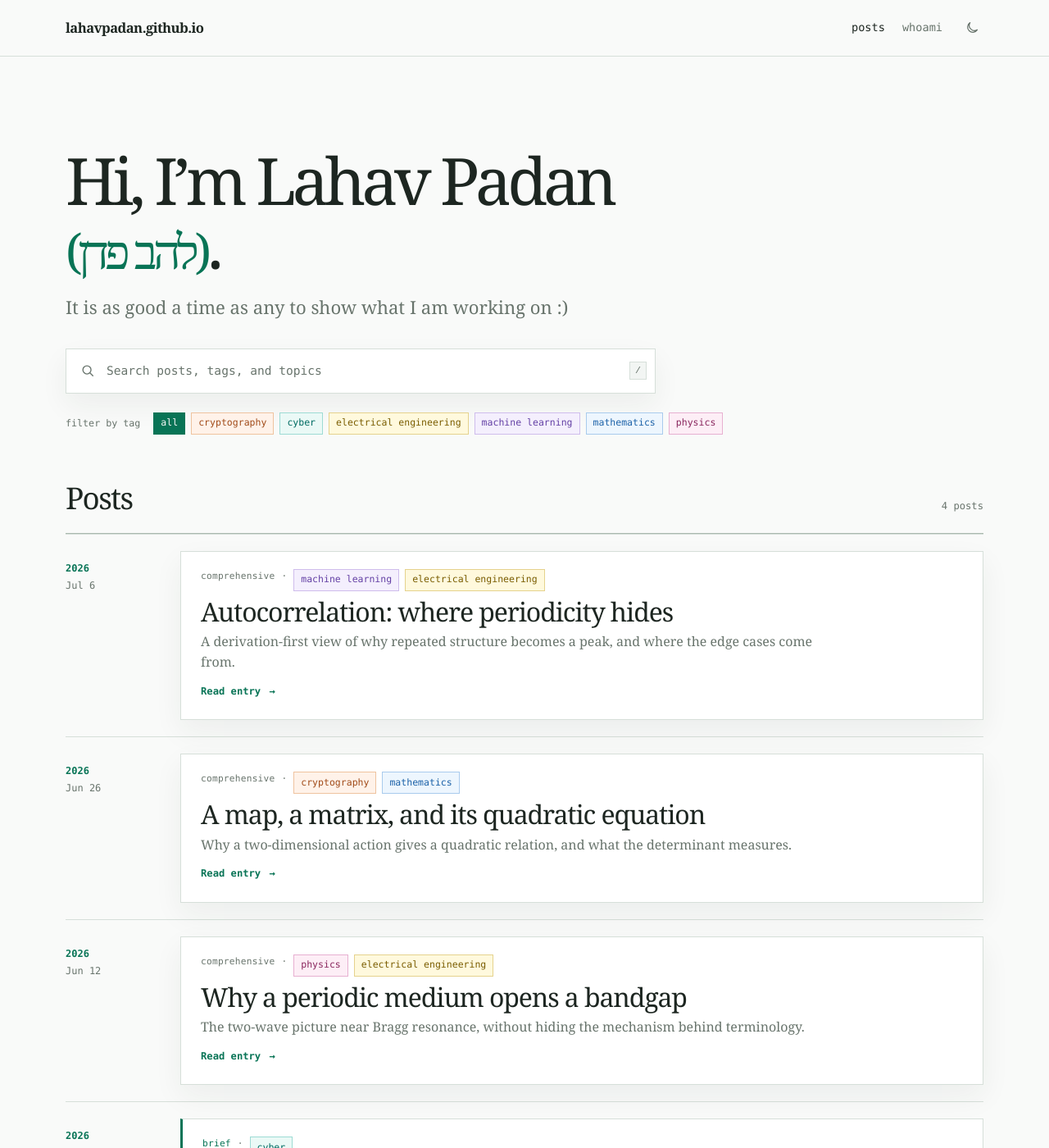
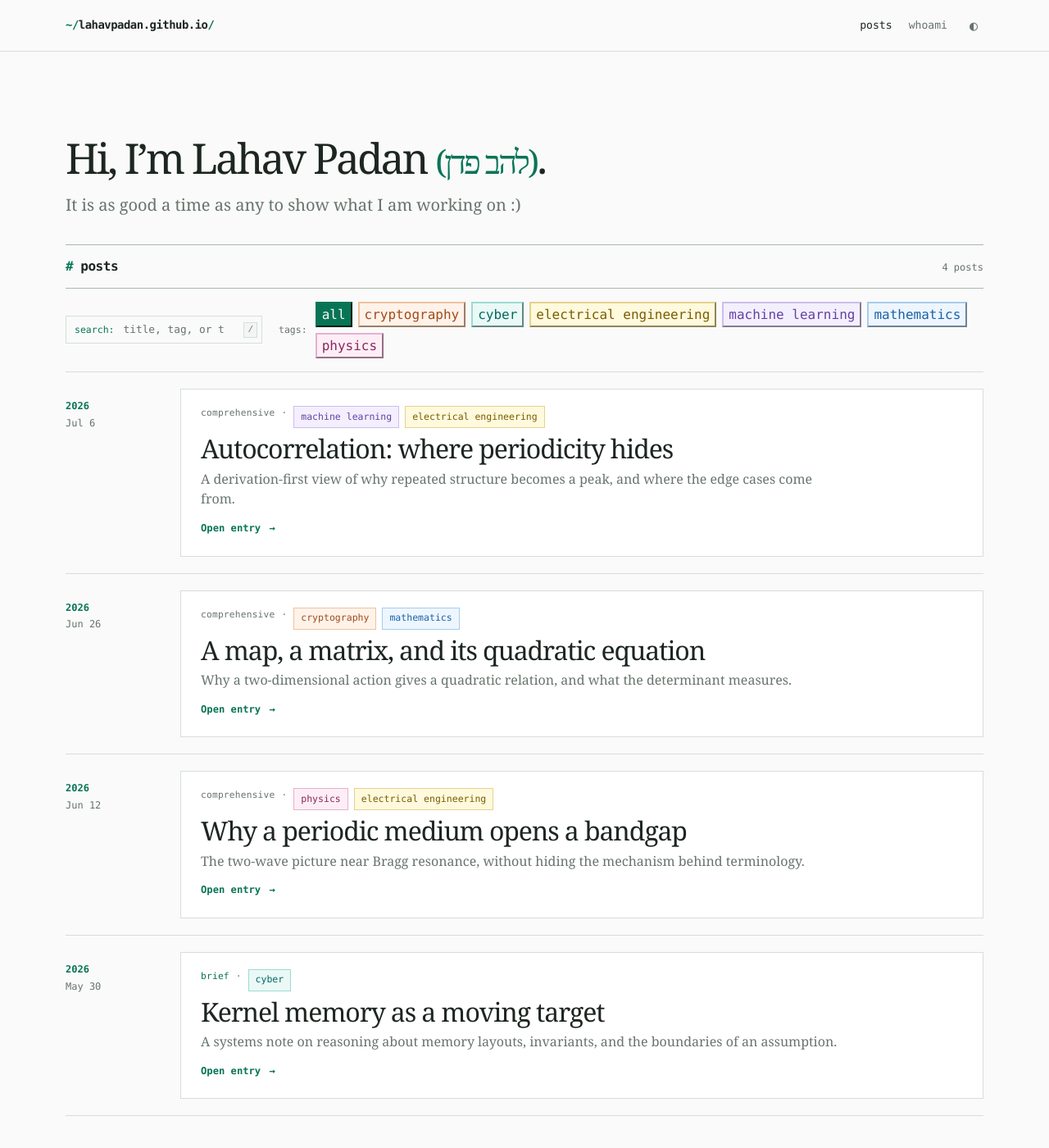
Before and after one commit to LahavPadan/lahavpadan.github.io, a Jekyll site: the page built from index.html, in a window 1280 px wide and 1400 px high. Shown: the whole window at 82% size. Built offline with Jekyll 4.4.1, drawn with Linux system fonts in a browser that asks for light colours.

Commit message:
Refine design 2

```diff
--- a/_includes/header.html
+++ b/_includes/header.html
@@ -1,18 +1,12 @@
 <header class="site-header">
   <div class="shell header-inner">
-    <a class="site-mark" href="{{ '/' | relative_url }}" aria-label="lahavpadan.github.io home">lahavpadan.github.io</a>
+    <a class="site-mark" href="{{ '/' | relative_url }}" aria-label="lahavpadan.github.io home"><span class="site-mark__prompt">~/</span>lahavpadan.github.io<span class="site-mark__slash" aria-hidden="true">/</span></a>
 
     <nav class="site-nav" aria-label="Primary navigation">
       <a {% if page.url == '/' %}aria-current="page"{% endif %} href="{{ '/' | relative_url }}">posts</a>
       <a {% if page.url == '/whoami/' %}aria-current="page"{% endif %} href="{{ '/whoami/' | relative_url }}">whoami</a>
       <button class="theme-toggle" type="button" data-theme-toggle aria-label="Use dark theme" aria-pressed="false">
-        <svg class="theme-toggle__icon theme-toggle__moon" viewBox="0 0 24 24" aria-hidden="true" focusable="false">
-          <path d="M20.6 15.1A8.5 8.5 0 0 1 8.9 3.4 8.5 8.5 0 1 0 20.6 15.1Z"></path>
-        </svg>
-        <svg class="theme-toggle__icon theme-toggle__sun" viewBox="0 0 24 24" aria-hidden="true" focusable="false">
-          <circle cx="12" cy="12" r="4"></circle>
-          <path d="M12 2v2M12 20v2M4.93 4.93l1.41 1.41M17.66 17.66l1.41 1.41M2 12h2M20 12h2M4.93 19.07l1.41-1.41M17.66 6.34l1.41-1.41"></path>
-        </svg>
+        <span class="theme-toggle__glyph" aria-hidden="true">◐</span>
         <span class="sr-only" data-theme-text>Toggle colour theme</span>
       </button>
     </nav>
--- a/assets/css/main.css
+++ b/assets/css/main.css
@@ -50,40 +50,64 @@ button { cursor: pointer; }
 .skip-link { position: fixed; left: 16px; top: -60px; z-index: 99; padding: 8px 12px; background: var(--accent); color: var(--page); font-weight: 700; }
 .skip-link:focus { top: 16px; }
 
-/* Header: deliberately quiet, with a PaperMod / Lil'Log-style icon toggle rather than a terminal button. */
-.site-header { position: sticky; top: 0; z-index: 10; border-bottom: 1px solid var(--border); background: color-mix(in srgb, var(--page) 92%, transparent); backdrop-filter: blur(12px); }
-.header-inner { min-height: 68px; display: flex; align-items: center; justify-content: space-between; gap: 24px; }
-.site-mark { color: var(--ink); text-decoration: none; font-family: Georgia, "Times New Roman", serif; font-size: 1.04rem; font-weight: 600; letter-spacing: -.035em; white-space: nowrap; }
-.site-mark:hover { color: var(--accent); }
-.site-nav { display: flex; align-items: center; gap: 21px; font-size: .85rem; }
+/* Header: compact terminal path, borrowed from the spare navigation rhythm of a security-research notebook. */
+.site-header { position: sticky; top: 0; z-index: 10; border-bottom: 1px solid var(--border); background: color-mix(in srgb, var(--page) 94%, transparent); backdrop-filter: blur(10px); }
+.header-inner { min-height: 62px; display: flex; align-items: center; justify-content: space-between; gap: 24px; }
+.site-mark { color: var(--ink); text-decoration: none; font-size: .87rem; font-weight: 600; letter-spacing: -.035em; white-space: nowrap; }
+.site-mark__prompt, .site-mark__slash { color: var(--accent); }
+.site-mark:hover { color: var(--ink); }
+.site-nav { display: flex; align-items: center; gap: 20px; font-size: .82rem; }
 .site-nav a { color: var(--muted); text-decoration: none; padding-block: 6px; }
 .site-nav a:hover, .site-nav a[aria-current="page"] { color: var(--ink); }
-.theme-toggle { width: 29px; height: 29px; display: grid; place-items: center; padding: 0; border: 0; color: var(--muted); background: transparent; }
-.theme-toggle:hover { color: var(--ink); }
+.theme-toggle { display: grid; place-items: center; width: 24px; height: 24px; padding: 0; border: 0; color: var(--muted); background: transparent; font-size: 1.05rem; line-height: 1; }
+.theme-toggle:hover { color: var(--accent); }
 .theme-toggle:focus-visible { outline: 2px solid var(--accent); outline-offset: 3px; }
-.theme-toggle__icon { width: 18px; height: 18px; fill: none; stroke: currentColor; stroke-width: 1.65; stroke-linecap: round; stroke-linejoin: round; }
-.theme-toggle__sun { display: none; }
-:root[data-theme="dark"] .theme-toggle__moon { display: none; }
-:root[data-theme="dark"] .theme-toggle__sun { display: block; }
 
 .site-main { min-height: calc(100vh - 150px); }
 .site-footer { display: flex; gap: 8px; flex-wrap: wrap; border-top: 1px solid var(--border); padding-block: 24px 38px; color: var(--muted); font-size: .76rem; }
 
-/* Home */
-.home-hero { padding-block: clamp(55px, 9vw, 112px) 48px; }
-.home-hero h1 { max-width: 800px; margin: 0; font-family: Georgia, "Times New Roman", serif; font-size: clamp(2.75rem, 6.2vw, 5.8rem); letter-spacing: -.065em; line-height: .98; font-weight: 500; }
-.home-hero__hebrew { color: var(--accent); white-space: nowrap; font-size: .74em; font-weight: 400; }
-.home-hero__lede { max-width: 690px; margin: 21px 0 35px; color: var(--muted); font-family: Georgia, "Times New Roman", serif; font-size: clamp(1.12rem, 2.1vw, 1.38rem); line-height: 1.45; }
-.search-panel { width: min(720px, 100%); min-height: 55px; display: flex; align-items: center; gap: 12px; padding: 7px 10px 7px 17px; border: 1px solid var(--border); background: var(--surface); box-shadow: var(--shadow); }
-.search-panel:focus-within { border-color: var(--accent); outline: 3px solid color-mix(in srgb, var(--accent) 18%, transparent); }
-.search-panel__glyph { width: 18px; height: 18px; flex: 0 0 auto; fill: none; stroke: var(--muted); stroke-width: 1.8; stroke-linecap: round; }
-.search-panel input { width: 100%; min-width: 0; border: 0; outline: 0; color: var(--ink); background: transparent; font-size: .91rem; }
+/* Home: concise personal greeting above a simple shell-like posts index. */
+.home-intro { padding-block: clamp(54px, 9vw, 102px) 34px; }
+.home-intro__greeting { margin: 0; font-family: Georgia, "Times New Roman", serif; font-size: clamp(2rem, 4vw, 3.2rem); font-weight: 500; letter-spacing: -.055em; line-height: 1.08; }
+.home-intro__greeting span { color: var(--accent); font-size: .78em; font-weight: 400; }
+.home-intro__line { max-width: 580px; margin: 15px 0 0; color: var(--muted); font-family: Georgia, "Times New Roman", serif; font-size: clamp(1.05rem, 1.8vw, 1.25rem); line-height: 1.45; }
+.post-index { padding-bottom: 100px; }
+.post-index__heading { display: flex; align-items: baseline; justify-content: space-between; gap: 20px; padding: 13px 0; border-top: 1px solid var(--strong-border); border-bottom: 1px solid var(--strong-border); }
+.post-index__heading h1 { margin: 0; font-size: 1rem; font-weight: 700; letter-spacing: -.03em; }
+.post-index__heading h1 span { color: var(--accent); }
+.post-index__heading p { margin: 0; color: var(--muted); font-size: .75rem; }
+.post-tools { display: grid; grid-template-columns: minmax(240px, 1fr) auto; align-items: center; gap: 20px; padding: 16px 0; border-bottom: 1px solid var(--border); }
+.search-panel { display: flex; align-items: center; min-height: 34px; max-width: 460px; gap: 9px; padding: 0 0 0 10px; border: 1px solid var(--border); background: transparent; }
+.search-panel:focus-within { border-color: var(--accent); box-shadow: inset 2px 0 0 var(--accent); }
+.search-panel__label { color: var(--accent); font-size: .72rem; white-space: nowrap; }
+.search-panel__label::after { content: ":"; }
+.search-panel input { width: 100%; min-width: 0; border: 0; outline: 0; color: var(--ink); background: transparent; font-size: .8rem; }
 .search-panel input::placeholder { color: var(--muted); }
-kbd { padding: 1px 6px; border: 1px solid var(--border); color: var(--muted); background: var(--surface-soft); font-size: .73rem; }
-.filter-region { width: min(880px, 100%); display: flex; align-items: center; gap: 16px; margin-top: 23px; }
-.filter-region__label { color: var(--muted); font-size: .73rem; white-space: nowrap; }
+kbd { margin-right: 5px; padding: 0 4px; border: 1px solid var(--border); color: var(--muted); background: var(--surface-soft); font-size: .68rem; }
+.filter-region { display: flex; align-items: center; gap: 10px; }
+.filter-region__label { color: var(--muted); font-size: .72rem; white-space: nowrap; }
 .tag-filters, .tag-list { display: flex; flex-wrap: wrap; align-items: center; gap: 7px; }
-.tag-filter, .tag { display: inline-flex; align-items: center; min-height: 27px; border: 1px solid var(--border); background: var(--surface); color: var(--muted); text-decoration: none; font-size: .72rem; line-height: 1; padding: 6px 8px; }
+
+/* Timeline: readable cards organized like a compact dated terminal archive. */
+.timeline { border-bottom: 1px solid var(--border); }
+.post-row { display: grid; grid-template-columns: 112px minmax(0, 1fr); gap: 28px; padding-block: 20px; border-top: 1px solid var(--border); }
+.post-row:first-child { border-top: 0; }
+.post-row__date { display: flex; flex-direction: column; gap: 2px; padding-top: 12px; color: var(--muted); font-size: .75rem; }
+.post-row__date time { color: var(--accent); font-weight: 700; }
+.post-card { padding: 20px 24px 22px; border: 1px solid var(--border); background: var(--surface); box-shadow: none; }
+.post-card:hover { border-color: var(--strong-border); }
+.post-card__meta { display: flex; align-items: flex-start; gap: 8px; min-height: 26px; color: var(--muted); font-size: .7rem; }
+.entry-type { text-transform: lowercase; letter-spacing: .02em; }
+.entry-type--brief { color: var(--accent); }
+.entry-type--comprehensive { color: var(--muted); }
+.post-card h2 { margin: 8px 0 7px; font-family: Georgia, "Times New Roman", serif; font-size: clamp(1.45rem, 2.6vw, 2rem); line-height: 1.08; font-weight: 500; letter-spacing: -.035em; }
+.post-card h2 a { text-decoration: none; }
+.post-card p { max-width: 780px; margin: 0; color: var(--muted); font-family: Georgia, "Times New Roman", serif; font-size: 1rem; line-height: 1.55; }
+.read-link { display: inline-block; margin-top: 14px; color: var(--accent); font-size: .76rem; font-weight: 700; text-decoration: none; }
+.read-link span { padding-left: 3px; }
+.empty-state { margin: 24px 0; color: var(--muted); }
+
+.tag { display: inline-flex; align-items: center; min-height: 27px; border: 1px solid var(--border); background: var(--surface); color: var(--muted); text-decoration: none; font-size: .72rem; line-height: 1; padding: 6px 8px; }
 .tag-filter:hover, .tag:hover { color: var(--accent); border-color: var(--accent); }
 .tag-filter[aria-pressed="true"] { border-color: var(--accent); background: var(--accent); color: var(--page); }
 
@@ -100,34 +124,6 @@ kbd { padding: 1px 6px; border: 1px solid var(--border); color: var(--muted); ba
 :root[data-theme="dark"] .tag--physics { color: #ffb9de; border-color: #914f75; background: #3e2032; }
 :root[data-theme="dark"] .tag--electrical-engineering { color: #f9e491; border-color: #87743a; background: #3c351a; }
 :root[data-theme="dark"] .tag--mathematics { color: #add9ff; border-color: #4a79a4; background: #18354e; }
-
-/* Timeline: article cards retain the readable notebook form; the line and dates retain the chronological system. */
-.post-index { padding-bottom: 100px; }
-.post-index__heading { display: flex; align-items: baseline; justify-content: space-between; gap: 20px; padding-bottom: 14px; border-bottom: 1px solid var(--strong-border); }
-.post-index__heading h2 { margin: 0; font-family: Georgia, "Times New Roman", serif; font-size: clamp(1.8rem, 3vw, 2.3rem); font-weight: 500; letter-spacing: -.045em; }
-.post-index__heading p { margin: 0; color: var(--muted); font-size: .76rem; }
-.timeline { border-bottom: 1px solid var(--border); }
-.post-row { display: grid; grid-template-columns: 112px minmax(0, 1fr); gap: 28px; padding-block: 20px; border-top: 1px solid var(--border); }
-.post-row__date { display: flex; flex-direction: column; gap: 2px; padding-top: 12px; color: var(--muted); font-size: .75rem; }
-.post-row__date time { color: var(--accent); font-weight: 700; }
-.post-card { padding: 21px 24px 23px; border: 1px solid var(--border); background: var(--surface); box-shadow: var(--shadow); }
-.post-card__meta { display: flex; align-items: flex-start; gap: 8px; min-height: 26px; color: var(--muted); font-size: .7rem; }
-.entry-type { text-transform: lowercase; letter-spacing: .02em; }
-.entry-type--brief { color: var(--accent); }
-.entry-type--comprehensive { color: var(--muted); }
-.post-card h3 { margin: 8px 0 7px; font-family: Georgia, "Times New Roman", serif; font-size: clamp(1.45rem, 2.6vw, 2rem); line-height: 1.08; font-weight: 500; letter-spacing: -.035em; }
-.post-card h3 a { text-decoration: none; }
-.post-card p { max-width: 780px; margin: 0; color: var(--muted); font-family: Georgia, "Times New Roman", serif; font-size: 1rem; line-height: 1.55; }
-.read-link { display: inline-block; margin-top: 14px; color: var(--accent); font-size: .76rem; font-weight: 700; text-decoration: none; }
-.read-link span { padding-left: 3px; }
-.empty-state { margin: 24px 0; color: var(--muted); }
-
-/* Cyber cards and pages are intentionally more spare and monospace-first. A post is cyber whenever its tags include `cyber`. */
-.post-row--cyber .post-card { border-left: 3px solid var(--accent); box-shadow: none; }
-.post-row--cyber .post-card h3,
-.post-row--cyber .post-card p { font-family: ui-monospace, SFMono-Regular, Menlo, Monaco, Consolas, "Liberation Mono", monospace; }
-.post-row--cyber .post-card h3 { font-size: clamp(1.17rem, 2vw, 1.45rem); line-height: 1.28; letter-spacing: -.03em; }
-.post-row--cyber .post-card p { font-size: .9rem; line-height: 1.65; }
 
 /* Normal posts: generous serif reading and room for mathematical derivations. */
 .post-page { width: min(900px, calc(100% - 48px)); padding-block: clamp(54px, 9vw, 108px) 100px; }
@@ -166,22 +162,31 @@ kbd { padding: 1px 6px; border: 1px solid var(--border); color: var(--muted); ba
 .article-prose--cyber pre { border-left-width: 2px; }
 .article-prose--cyber blockquote { font-family: inherit; }
 
-/* Whoami */
-.whoami { padding-block: clamp(58px, 10vw, 120px) 100px; }
-.whoami__grid { display: grid; grid-template-columns: minmax(260px, 420px) minmax(0, 1fr); gap: clamp(34px, 8vw, 100px); align-items: center; }
-.portrait-frame { position: relative; padding: 14px 14px 0; border: 1px solid var(--strong-border); background: var(--surface); box-shadow: var(--shadow); }
+/* Whoami: a dossier-like profile that still has room to read. */
+.whoami { padding-block: clamp(52px, 8vw, 94px) 100px; }
+.terminal-heading { padding-bottom: 16px; border-bottom: 1px solid var(--strong-border); }
+.terminal-heading__path { margin: 0 0 6px; color: var(--muted); font-size: .75rem; }
+.terminal-heading h1 { margin: 0; font-size: clamp(1.45rem, 3vw, 2rem); letter-spacing: -.05em; }
+.terminal-heading h1 span { color: var(--accent); }
+.whoami__grid { display: grid; grid-template-columns: minmax(240px, 370px) minmax(0, 1fr); gap: clamp(38px, 8vw, 100px); align-items: start; padding-top: clamp(32px, 6vw, 62px); }
+.portrait-frame { position: relative; padding: 12px 12px 0; border: 1px solid var(--strong-border); background: var(--surface); }
 .portrait-frame img { display: block; width: 100%; aspect-ratio: 4 / 5; object-fit: cover; filter: grayscale(1) contrast(1.05); }
-.portrait-frame__caption { margin: 0; padding: 10px 0 12px; color: var(--muted); font-size: .66rem; text-transform: uppercase; letter-spacing: .06em; }
-.portrait-frame__corner { position: absolute; z-index: 2; width: 24px; height: 24px; border-color: var(--accent); }
+.portrait-frame__caption { margin: 0; padding: 10px 0 12px; color: var(--muted); font-size: .65rem; text-transform: uppercase; letter-spacing: .06em; }
+.portrait-frame__corner { position: absolute; z-index: 2; width: 22px; height: 22px; border-color: var(--accent); }
 .portrait-frame__corner--one { top: 5px; left: 5px; border-top: 2px solid; border-left: 2px solid; }
-.portrait-frame__corner--two { right: 5px; bottom: 35px; border-right: 2px solid; border-bottom: 2px solid; }
-.whoami__copy h1 { margin: 0 0 22px; font-family: Georgia, "Times New Roman", serif; font-size: clamp(3rem, 6vw, 5rem); font-weight: 500; letter-spacing: -.07em; line-height: .96; }
-.whoami__copy > p { max-width: 600px; margin: 0 0 1.05em; color: var(--muted); font-family: Georgia, "Times New Roman", serif; font-size: 1.18rem; line-height: 1.56; }
-.whoami__rule { height: 1px; margin: clamp(52px, 8vw, 86px) 0 34px; background: var(--strong-border); }
-.whoami__resources { display: grid; grid-template-columns: repeat(2, minmax(0, 1fr)); gap: 50px; }
-.whoami-panel h2 { margin: 0 0 16px; font-family: ui-monospace, SFMono-Regular, Menlo, Monaco, Consolas, monospace; font-size: .9rem; font-weight: 700; }
+.portrait-frame__corner--two { right: 5px; bottom: 34px; border-right: 2px solid; border-bottom: 2px solid; }
+.whoami__copy { max-width: 650px; }
+.whoami__eyebrow { margin: 0 0 12px; color: var(--accent); font-size: .76rem; }
+.whoami__lead { margin-top: 0 !important; color: var(--ink) !important; font-size: clamp(1.35rem, 2.5vw, 1.75rem) !important; line-height: 1.34 !important; }
+.whoami__copy > p { margin: 0 0 1em; color: var(--muted); font-family: Georgia, "Times New Roman", serif; font-size: 1.1rem; line-height: 1.62; }
+.whoami__note { display: flex; gap: 10px; margin-top: 27px; padding: 13px 0 13px 14px; color: var(--muted); border-left: 2px solid var(--accent); font-size: .82rem; line-height: 1.55; }
+.whoami__note span { color: var(--accent); font-weight: 700; }
+.whoami__rule { height: 1px; margin: clamp(52px, 8vw, 86px) 0 30px; background: var(--strong-border); }
+.whoami__resources { display: grid; grid-template-columns: repeat(2, minmax(0, 1fr)); gap: clamp(35px, 7vw, 86px); }
+.whoami-panel h2 { margin: 0 0 16px; font-size: .88rem; font-weight: 700; }
+.whoami-panel h2 span { color: var(--accent); }
 .area-list, .reading-list { display: grid; gap: 12px; margin: 0; padding: 0; list-style: none; }
-.area-list li, .reading-list li { display: grid; gap: 3px; padding-left: 12px; border-left: 2px solid var(--accent); }
+.area-list li, .reading-list li { display: grid; gap: 3px; padding-left: 12px; border-left: 2px solid var(--border); }
 .area-list__name, .reading-list a { color: var(--ink); font-family: Georgia, "Times New Roman", serif; font-size: 1.04rem; }
 .area-list__note, .reading-list span { color: var(--muted); font-size: .78rem; line-height: 1.55; }
 
@@ -196,6 +201,7 @@ kbd { padding: 1px 6px; border: 1px solid var(--border); color: var(--muted); ba
   .header-inner { min-height: 60px; }
   .site-mark { font-size: .92rem; }
   .site-nav { gap: 13px; }
+  .post-tools { grid-template-columns: 1fr; gap: 12px; }
   .filter-region { align-items: flex-start; flex-direction: column; gap: 9px; }
   .post-row { grid-template-columns: 1fr; gap: 8px; padding-block: 14px; }
   .post-row__date { flex-direction: row; padding-top: 0; gap: 8px; }
--- a/index.html
+++ b/index.html
@@ -4,27 +4,28 @@ title: Posts
 description: Notes on machine learning, cyber, cryptography, physics, and electrical engineering.
 ---
 {% assign posts = site.pages | where: "layout", "post" | sort: "date" | reverse %}
-<section class="shell home-hero" aria-labelledby="home-title">
-  <h1 id="home-title">Hi, I’m Lahav Padan <span class="home-hero__hebrew">(להב פדן)</span>.</h1>
-  <p class="home-hero__lede">It is as good a time as any to show what I am working on :)</p>
-
-  <div class="search-panel">
-    <label class="sr-only" for="post-search">Search posts</label>
-    <svg class="search-panel__glyph" viewBox="0 0 24 24" aria-hidden="true" focusable="false"><circle cx="10.8" cy="10.8" r="6.6"></circle><path d="m16 16 4.4 4.4"></path></svg>
-    <input id="post-search" type="search" autocomplete="off" placeholder="Search posts, tags, and topics" data-post-search>
-    <kbd aria-hidden="true">/</kbd>
-  </div>
-
-  <div class="filter-region" aria-label="Filter posts by tag">
-    <div class="filter-region__label">filter by tag</div>
-    <div class="tag-filters" data-tag-filters></div>
-  </div>
+<section class="shell home-intro" aria-label="Introduction">
+  <p class="home-intro__greeting">Hi, I’m Lahav Padan <span lang="he" dir="rtl">(להב פדן)</span>.</p>
+  <p class="home-intro__line">It is as good a time as any to show what I am working on :)</p>
 </section>
 
 <section class="shell post-index" aria-labelledby="posts-heading">
   <div class="post-index__heading">
-    <h2 id="posts-heading">Posts</h2>
+    <h1 id="posts-heading"><span aria-hidden="true"># </span>posts</h1>
     <p id="post-count" aria-live="polite">{{ posts.size }} posts</p>
+  </div>
+
+  <div class="post-tools">
+    <div class="search-panel">
+      <label class="search-panel__label" for="post-search">search</label>
+      <input id="post-search" type="search" autocomplete="off" placeholder="title, tag, or topic" data-post-search>
+      <kbd aria-hidden="true">/</kbd>
+    </div>
+
+    <div class="filter-region" aria-label="Filter posts by tag">
+      <div class="filter-region__label">tags:</div>
+      <div class="tag-filters" data-tag-filters></div>
+    </div>
   </div>
 
   <div class="timeline" data-post-list>
@@ -49,9 +50,9 @@ description: Notes on machine learning, cyber, cryptography, physics, and electr
               {% endfor %}
             </div>
           </div>
-          <h3><a href="{{ post.url | relative_url }}">{{ post.title }}</a></h3>
+          <h2><a href="{{ post.url | relative_url }}">{{ post.title }}</a></h2>
           <p>{{ post.description }}</p>
-          <a class="read-link" href="{{ post.url | relative_url }}">Read entry <span aria-hidden="true">→</span></a>
+          <a class="read-link" href="{{ post.url | relative_url }}">Open entry <span aria-hidden="true">→</span></a>
         </div>
       </article>
     {% endfor %}
```
Also changed, not shown: whoami.md (+12 -6 lines), README.md.
